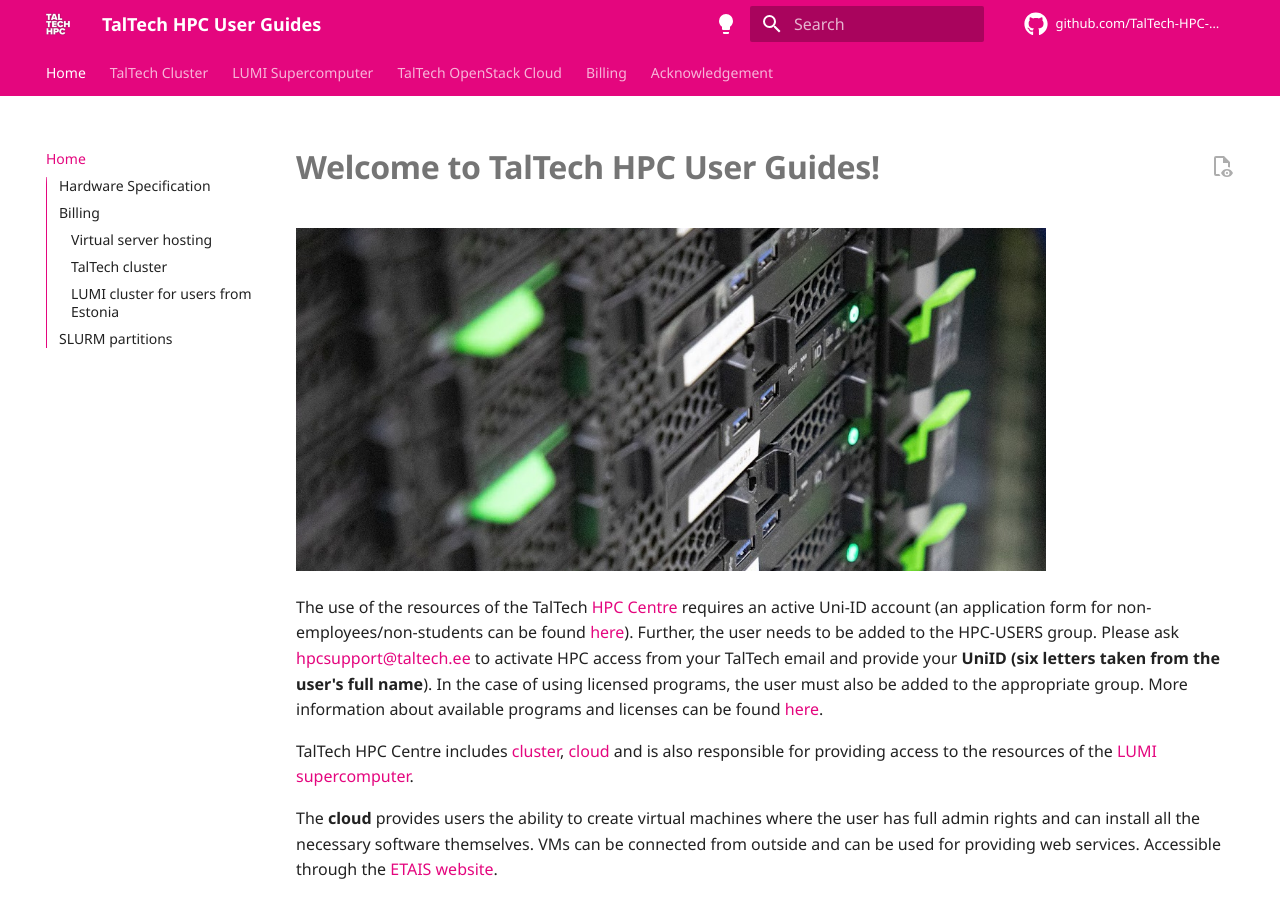
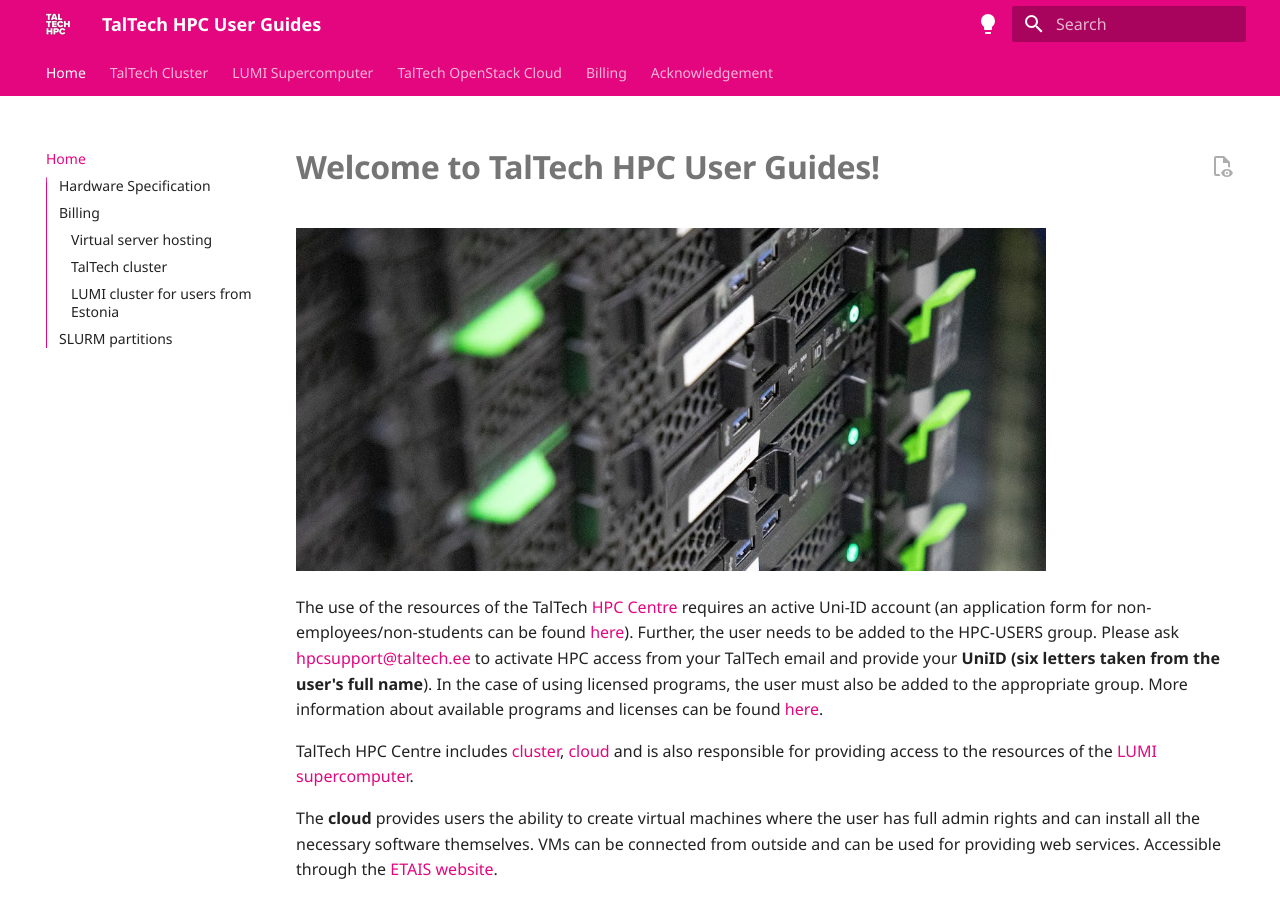
Before and after one commit to TalTech-HPC-Centre/user-guides-source, an MkDocs documentation site: the page built from docs/index.md, in a window 1280 px wide and 900 px high. Built offline with MkDocs 1.6.1 and Material for MkDocs 9.7.7, drawn with Linux system fonts in a browser that asks for light colours; comment, search, counter and statistics services are not loaded; some of the changed lines change nothing that is shown.

Commit message:
remove repo link from navigation, change footer to repo from org

```diff
--- a/mkdocs.yml
+++ b/mkdocs.yml
@@ -57,8 +57,8 @@
 site_url: https://docs-staging.hpc.taltech.ee/
 edit_uri: edit/main/docs/
 docs_dir: docs
-repo_name: github.com/TalTech-HPC-Centre
-repo_url: https://github.com/TalTech-HPC-Centre/user-guides-source
+#repo_name: github.com/TalTech-HPC-Centre
+#repo_url: https://github.com/TalTech-HPC-Centre/user-guides-source
 
 # true: /my-page/
 # false: /my-page/index.html
@@ -181,7 +181,7 @@
     - icon: fontawesome/solid/house
       link: https://hpc.taltech.ee/
     - icon: fontawesome/brands/github
-      link: https://github.com/TalTech-HPC-Centre
+      link: https://github.com/TalTech-HPC-Centre/user-guides-source
     - icon: fontawesome/solid/envelope
       link: mailto:hpcsupport@taltech.ee
     - icon: fontawesome/solid/comments
```
